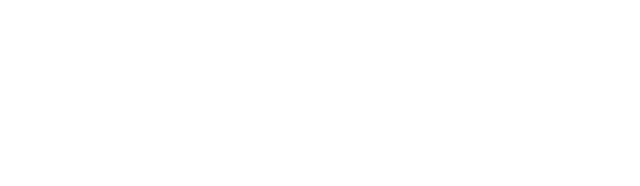
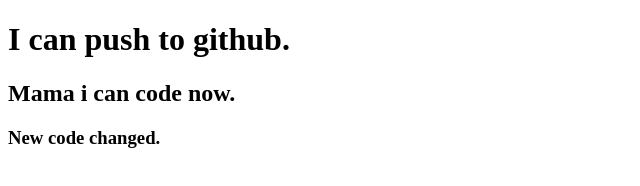
Before and after one commit to Proshantaroy7969/my-second-repo, a plain HTML site: page index.html in a window 1280 px wide. Shown: the whole page, without its empty margins (0-640 px from the left). Drawn offline with Linux system fonts and the light colour scheme.

Commit message:
added header

```diff
--- a/index.html
+++ b/index.html
@@ -7,6 +7,10 @@
     <title>My seconf github repo</title>
 </head>
 <body>
+    <h1>I can push to github.</h1>
+    <h2>Mama i can code now.</h2>
+    <h3>New code changed.</h3>
+
 
 </body>
 </html>
```
